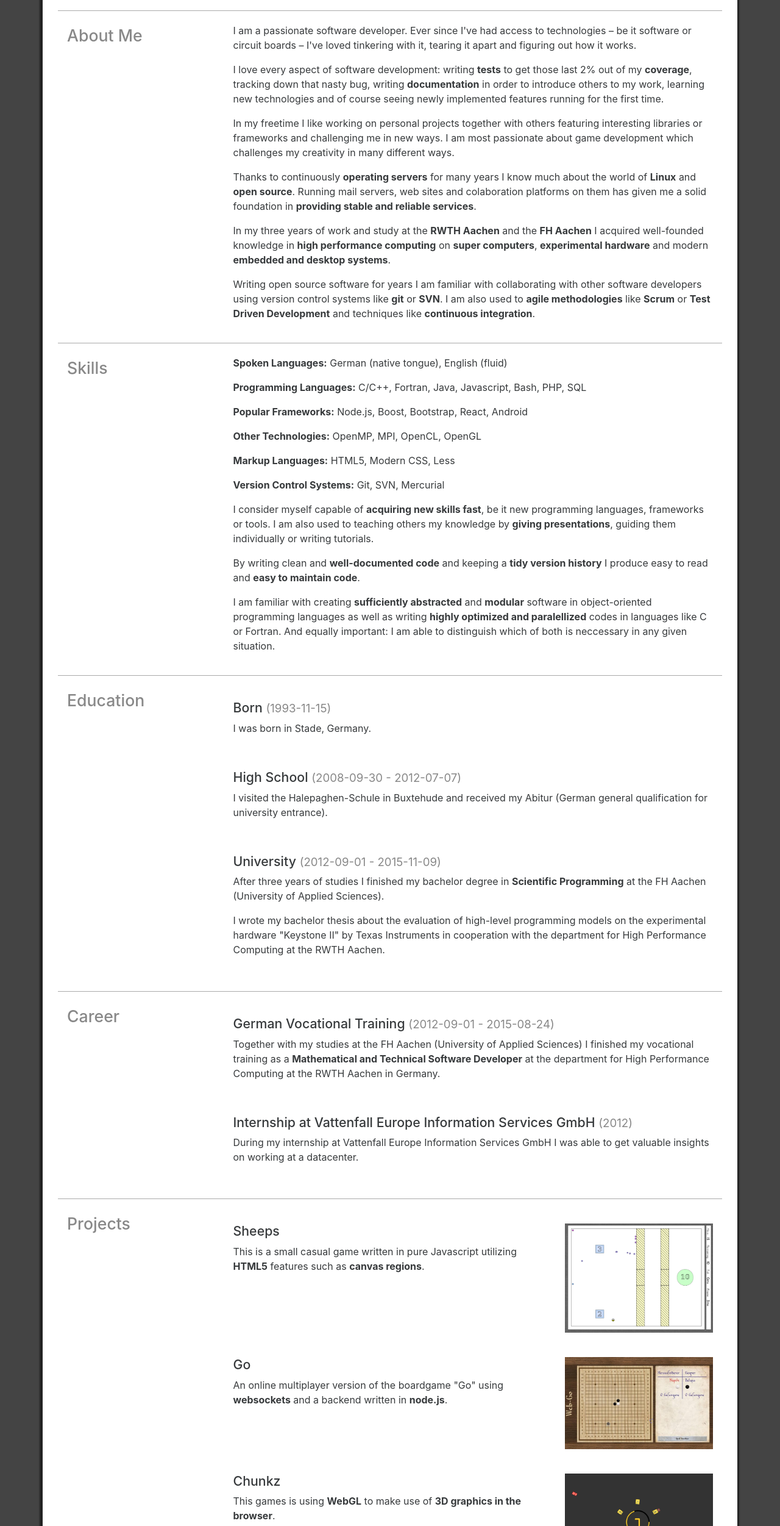
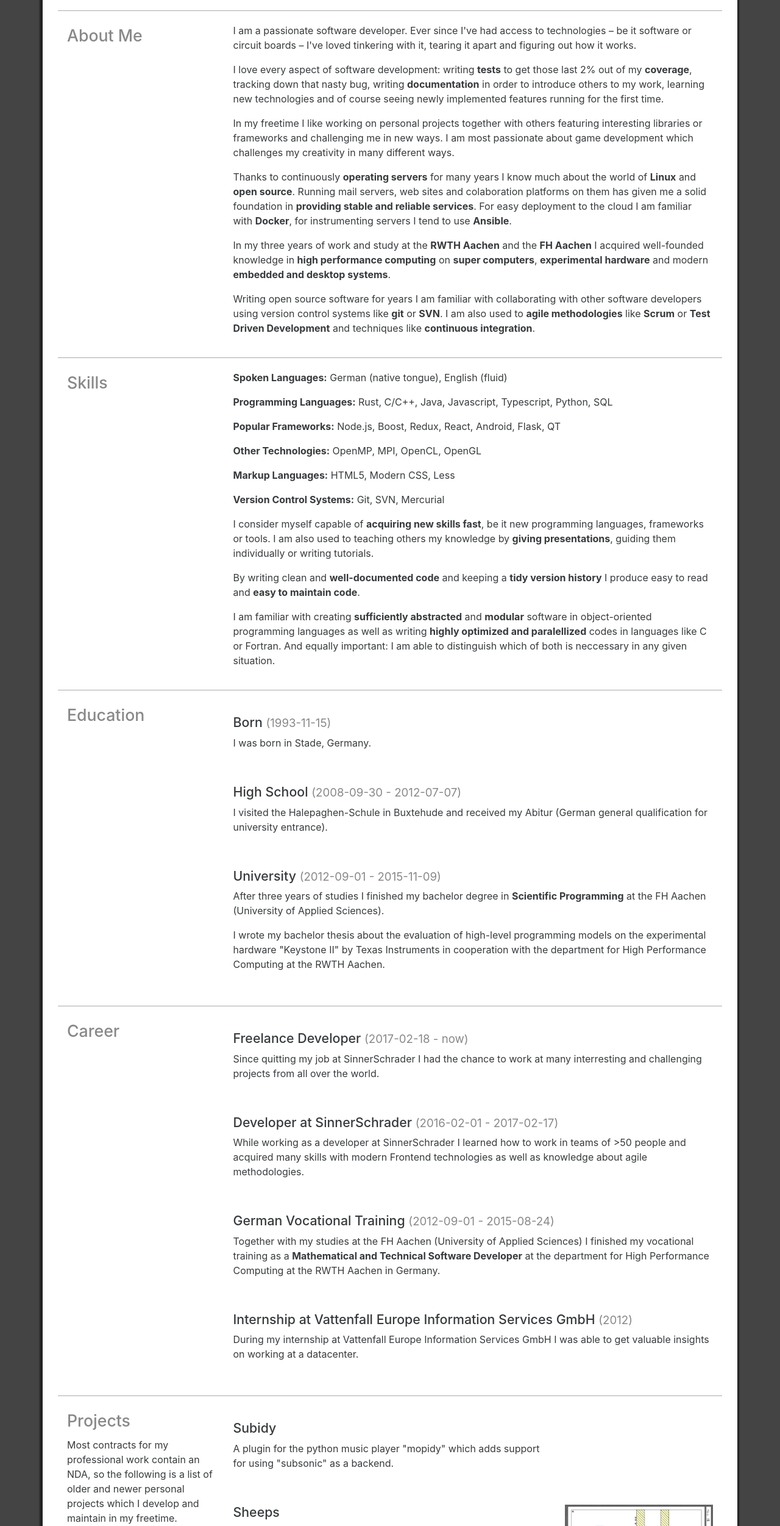
Before and after one commit to Prior99/portfolio, a website: page index.html in a window 1280 px wide. Shown: the part 298-2800 px from the top of the page at 61% size. Drawn offline with nearby package versions, Linux system fonts and the light colour scheme; files that its build step writes are made by us from their sources.

Commit message:
Update CV

```diff
--- a/index.html
+++ b/index.html
@@ -37,7 +37,7 @@
                 <p>I am a passionate software developer. Ever since I've had access to technologies &ndash; be it software or circuit boards &ndash; I've loved tinkering with it, tearing it apart and figuring out how it works.</p>
                 <p>I love every aspect of software development: writing <b>tests</b> to get those last 2% out of my <b>coverage</b>, tracking down that nasty bug, writing <b>documentation</b> in order to introduce others to my work, learning new technologies and of course seeing newly implemented features running for the first time.</p>
                 <p>In my freetime I like working on personal projects together with others featuring interesting libraries or frameworks and challenging me in new ways. I am most passionate about game development which challenges my creativity in many different ways.</p>
-                <p>Thanks to continuously <b>operating servers</b> for many years I know much about the world of <b>Linux</b> and <b>open source</b>. Running mail servers, web sites and colaboration platforms on them has given me a solid foundation in <b>providing stable and reliable services</b>.</p>
+                <p>Thanks to continuously <b>operating servers</b> for many years I know much about the world of <b>Linux</b> and <b>open source</b>. Running mail servers, web sites and colaboration platforms on them has given me a solid foundation in <b>providing stable and reliable services</b>. For easy deployment to the cloud I am familiar with <b>Docker</b>, for instrumenting servers I tend to use <b>Ansible</b>.</p>
                 <p>In my three years of work and study at the <b>RWTH Aachen</b> and the <b>FH Aachen</b> I acquired well-founded knowledge in <b>high performance computing</b> on <b>super computers</b>, <b>experimental hardware</b> and modern <b>embedded and desktop systems</b>.</p>
                 <p>Writing open source software for years I am familiar with collaborating with other software developers using version control systems like <b>git</b> or <b>SVN</b>. I am also used to <b>agile methodologies</b> like <b>Scrum</b> or <b>Test Driven Development</b> and techniques like <b>continuous integration</b>.</p>
             </div>
@@ -48,8 +48,8 @@
             </div>
             <div class="col-md-9">
                 <p><b>Spoken Languages:</b> German (native tongue), English (fluid)</p>
-                <p><b>Programming Languages:</b> C/C++, Fortran, Java, Javascript, Bash, PHP, SQL</p>
-                <p><b>Popular Frameworks:</b> Node.js, Boost, Bootstrap, React, Android</p>
+                <p><b>Programming Languages:</b> Rust, C/C++, Java, Javascript, Typescript, Python, SQL</p>
+                <p><b>Popular Frameworks:</b> Node.js, Boost, Redux, React, Android, Flask, QT</p>
                 <p><b>Other Technologies:</b> OpenMP, MPI, OpenCL, OpenGL</p>
                 <p><b>Markup Languages:</b> HTML5, Modern CSS, Less</p>
                 <p><b>Version Control Systems:</b> Git, SVN, Mercurial</p>
@@ -91,6 +91,18 @@
             <div class="col-md-9">
                 <div class="row spaced">
                     <div class="col-md-12">
+                        <h4>Freelance Developer <small>(2017-02-18 - now)</small></h4>
+                        <p>Since quitting my job at SinnerSchrader I had the chance to work at many interresting and challenging projects from all over the world.</p>
+                    </div>
+                </div>
+                <div class="row spaced">
+                    <div class="col-md-12">
+                        <h4>Developer at SinnerSchrader <small>(2016-02-01 - 2017-02-17)</small></h4>
+                        <p>While working as a developer at SinnerSchrader I learned how to work in teams of >50 people and acquired many skills with modern Frontend technologies as well as knowledge about agile methodologies.</p>
+                    </div>
+                </div>
+                <div class="row spaced">
+                    <div class="col-md-12">
                         <h4>German Vocational Training <small>(2012-09-01 - 2015-08-24)</small></h4>
                         <p>Together with my studies at the FH Aachen (University of Applied Sciences) I finished my vocational training as a <b>Mathematical and Technical Software Developer</b> at the department for High Performance Computing at the RWTH Aachen in Germany.</p>
                     </div>
@@ -106,14 +118,23 @@
         <div class="row lined spaced projects">
             <div class="col-md-3">
                 <h2>Projects</h2>
+                <p>Most contracts for my professional work contain an NDA, so the following is a list of older and newer personal projects which I develop and maintain in my freetime.<p>
             </div>
             <div class="col-md-9">
                 <div class="row spaced project">
                     <div class="col-md-8">
                         <h4>
+                            Subidy
+                            <a href="https://github.com/Prior99/mopidy-subidy" class="project-link"><i class="fa fa-github"></i></a>
+                        </h4>
+                        <p>A plugin for the python music player "mopidy" which adds support for using "subsonic" as a backend.</p>
+                    </div>
+                </div>
+                <div class="row spaced project">
+                    <div class="col-md-8">
+                        <h4>
                             Sheeps
                             <a href="https://github.com/Prior99/sheeps" class="project-link"><i class="fa fa-github"></i></a>
-                            <a href="https://cronosx.de/sheeps/" class="project-link"><i class="fa fa-external-link"></i></a>
                         </h4>
                         <p>This is a small casual game written in pure Javascript utilizing <b>HTML5</b> features such as <b>canvas regions</b>.</p>
                     </div>
@@ -124,7 +145,6 @@
                         <h4>
                             Go
                             <a href="https://github.com/Prior99/go" class="project-link"><i class="fa fa-github"></i></a>
-                            <a href="http://92k.de/go/" class="project-link"><i class="fa fa-external-link"></i></a>
                         </h4>
                         <p>An online multiplayer version of the boardgame "Go" using <b>websockets</b> and a backend written in <b>node.js</b>.</p>
                     </div>
@@ -135,7 +155,6 @@
                         <h4>
                             Chunkz
                             <a href="https://github.com/Prior99/cubes" class="project-link"><i class="fa fa-github"></i></a>
-                            <a href="https://cronosx.de/chunkz/" class="project-link"><i class="fa fa-external-link"></i></a>
                         </h4>
                         <p>This games is using <b>WebGL</b> to make use of <b>3D graphics in the browser</b>.</p>
                     </div>
@@ -146,7 +165,6 @@
                         <h4>
                             Wortsuche
                             <a href="https://github.com/Prior99/wortsuche" class="project-link"><i class="fa fa-github"></i></a>
-                            <a href="http://92k.de/wortsuche/" class="project-link"><i class="fa fa-external-link"></i></a>
                         </h4>
                         <p>A collaborative online version of the popular game "Crossword" written in pure <b>Javascript</b> and <b>Java</b> right after the release of the first browser supporting <b>websockets</b> using my own implementation of websockets for Java before any other library was available for this language.</p>
                     </div>
@@ -157,7 +175,6 @@
                         <h4>
                             Rick's Riddiculous Ritual Rumble
                             <a href="https://github.com/svenstaro/innojam9" class="project-link"><i class="fa fa-github"></i></a>
-                            <a href="https://cronosx.de/rrrr/" class="project-link"><i class="fa fa-external-link"></i></a>
                         </h4>
                         <p>This game was created in 48 hours by a team of 5 during a coding contest using <b>C++14</b>. A web version is available compiled using <b>Emscripten</b>.</p>
                     </div>
@@ -168,7 +185,6 @@
                         <h4>
                             CORPSES
                             <a href="https://github.com/Prior99/corpses" class="project-link"><i class="fa fa-github"></i></a>
-                            <a href="http://92k.de/corpses/" class="project-link"><i class="fa fa-external-link"></i></a>
                         </h4>
                         <p>Using <b>Leaflet</b> this software provides an interactive map for the game "7 Days To Die" on which multiple people can create markers and see other players <b>live</b>.</p>
                         <p>
@@ -210,7 +226,6 @@
                         <h4>
                             Sharer 2
                             <a href="https://github.com/Prior99/sharer2" class="project-link"><i class="fa fa-github"></i></a>
-                            <a href="http://s.92k.de/" class="project-link"><i class="fa fa-external-link"></i></a>
                         </h4>
                         <p>A service for storing files in the <b>cloud</b> and sharing them quickly.</p>
                     </div>
```
